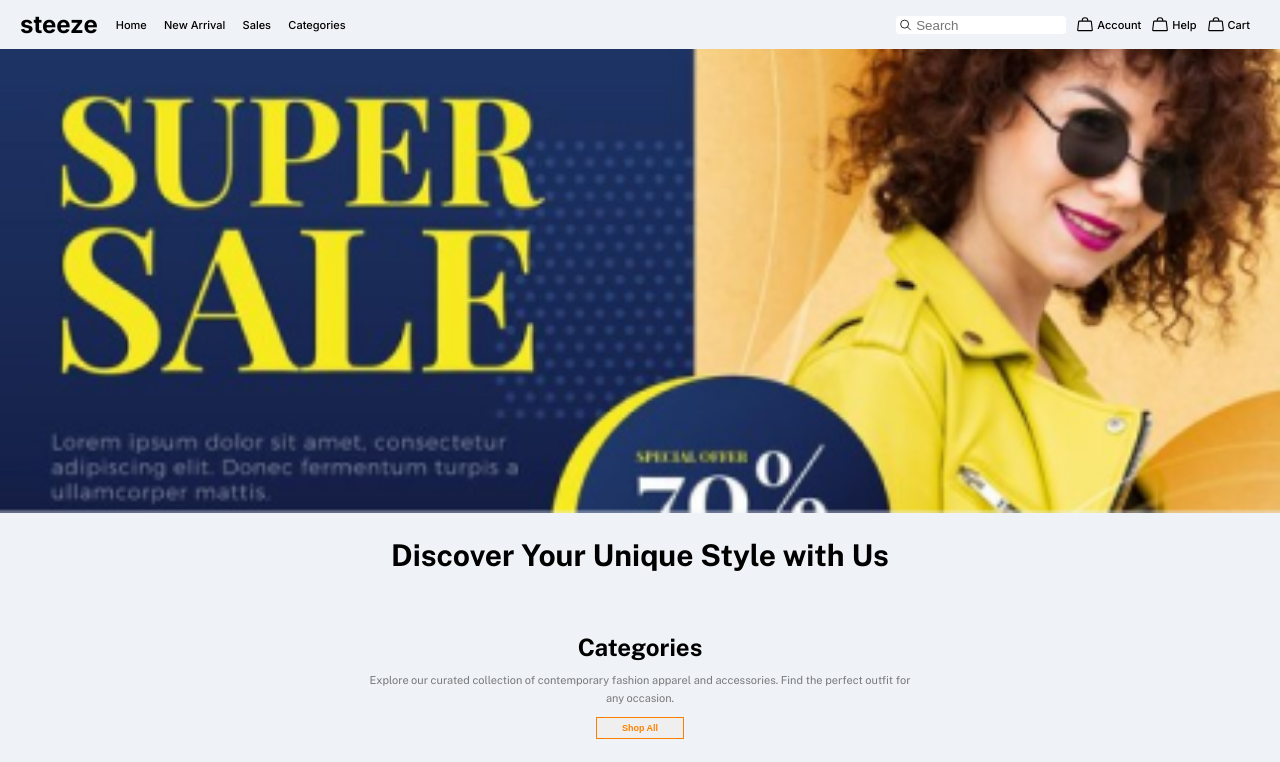
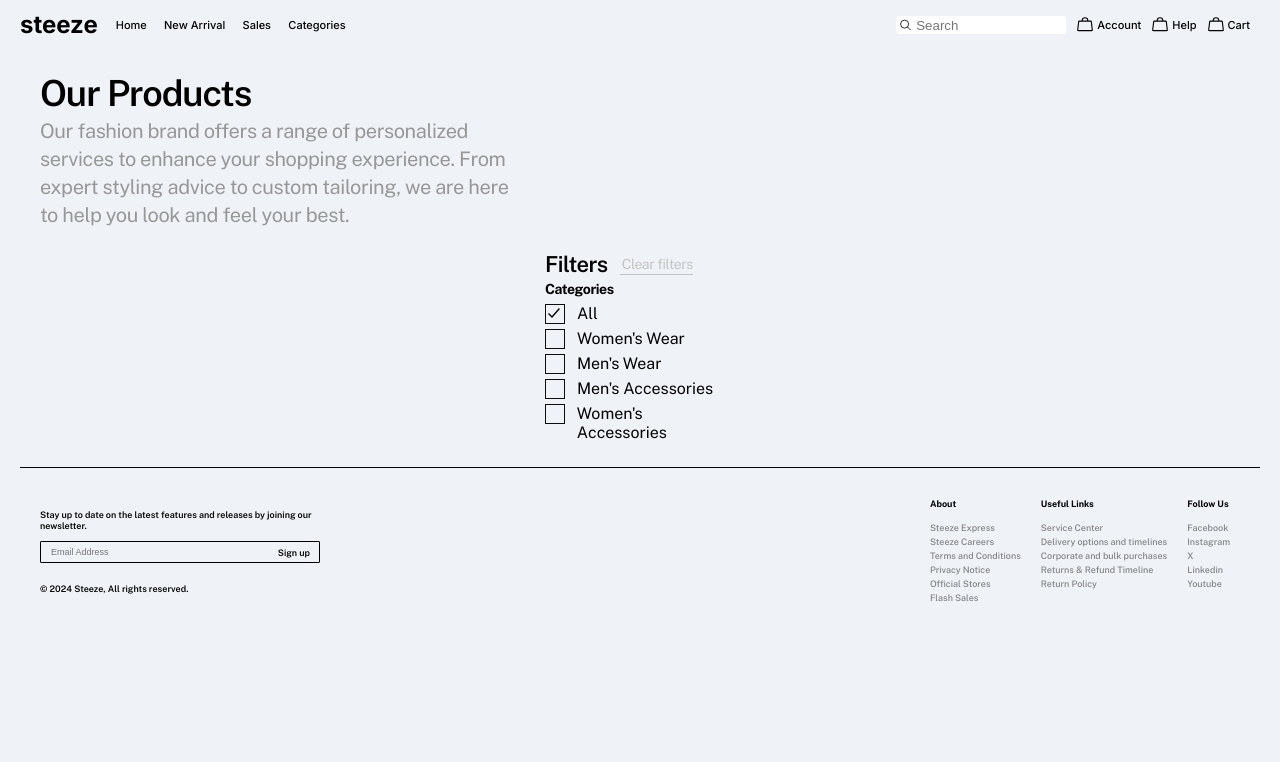
Before and after one commit to Ezedike-Evan/hng11-frontend-stage-2, a React (Vite) app: page /products in a window 1280 px wide. Shown: the top 762 px of the page. Built offline with nearby package versions, Linux system fonts and the light colour scheme; grey boxes are pictures that could not be loaded.

Commit message:
product page

```diff
--- a/package.json
+++ b/package.json
@@ -12,7 +12,9 @@
   "dependencies": {
     "react": "^18.3.1",
     "react-dom": "^18.3.1",
-    "react-icons": "^5.2.1"
+    "react-icons": "^5.2.1",
+    "react-router": "^6.24.1",
+    "react-router-dom": "^6.24.1"
   },
   "devDependencies": {
     "@types/react": "^18.3.3",
--- /dev/null
+++ b/src/component/product/products.css
@@ -0,0 +1,69 @@
+#products{
+    padding: 20px 40px;
+}
+#products .first-div{
+    max-width : 478px
+}
+#products p,
+#products h2,
+#products h4,
+#products h5{
+    font-family: Public Sans;
+}
+#products .first-div h2{
+    font-size: 36px;
+    font-weight: 600;
+    line-height: 48px;
+    letter-spacing: -0.03em;
+}
+#products .first-div p{
+    font-size: 20px;
+    font-weight: 400;
+    line-height: 28px;
+    letter-spacing: -0.4000000059604645px;
+    color: #979797;
+}
+#products .products{
+    display: flex;
+    justify-content: center;
+}
+#products .products .filter{
+    max-width: 190px;
+}
+#products .products .filter h4:first-child{
+    font-size: 22px;
+    font-weight: 600;
+    line-height: 30px;
+    width: 75px;
+    text-align: left;
+    letter-spacing: -0.550000011920929px;
+}
+#products .products .filter h4:last-child{
+    font-size: 14px;
+    font-weight: 400;
+    line-height: 20px;
+    color: #C4C4C4;
+    width: 73px;
+    border-bottom: 1px solid #C4C4C4;
+    letter-spacing: -0.4000000059604645px;
+    text-align: right;
+}
+#products .filter .categorie h5{
+    font-size: 14px;
+    font-weight: 700;
+    line-height: 20px;
+    letter-spacing: -0.4000000059604645px;
+}
+#products .filter .categorie ul{
+    gap: 5px;
+}
+#products .filter .categorie li{
+    display: flex;
+    margin: 5px 0;
+}
+#products .filter .categorie .check{
+    width: 20px;
+    height:20px;
+    margin-right: 12px;
+    border:1px solid #0D0D0D;
+}
--- /dev/null
+++ b/src/component/product/products.jsx
@@ -0,0 +1,62 @@
+import Footer from "../footer"
+import NavbarDesktop from "../navBardesktop"
+import NavbarMobile from "../navBarMobile"
+import { IoCheckmarkSharp } from "react-icons/io5";
+import "./products.css"
+
+const Products = ()=>{
+    return(
+        <div>
+            <NavbarDesktop />
+            <NavbarMobile />
+            <section id="products"  >
+                <div className="first-div">
+                    <h2>Our Products</h2>
+                    <p>
+                        Our fashion brand offers a range of personalized services to enhance your shopping experience.
+                        From expert styling advice to custom tailoring,
+                        we are here to help you look and feel your best.
+                    </p>
+                </div>
+                <div className="products">
+                    <div className="filter">
+                        <div style={{display:'flex', alignItems:'center'}}>
+                            <h4>Filters</h4>
+                            <h4>Clear filters</h4>
+                        </div>
+                        <div className="categorie">
+                            <h5>Categories</h5>
+                            <ul>
+                                <li>
+                                    <div  className="check">
+                                        <IoCheckmarkSharp />
+                                    </div>
+                                    <p>All</p>
+                                </li>
+                                <li>
+                                    <div  className="check"></div>
+                                    <p>Women's Wear</p>
+                                </li>
+                                <li>
+                                    <div  className="check"></div>
+                                    <p>Men's Wear</p>
+                                </li>
+                                <li>
+                                    <div  className="check"></div>
+                                    <p>Men's Accessories</p>
+                                </li>
+                                <li>
+                                    <div  className="check"></div>
+                                    <p>Women's Accessories</p>
+                                </li>
+                            </ul>
+                        </div>
+                    </div>
+                </div>
+            </section>
+            <Footer />
+        </div>
+    )
+}
+
+export default Products
--- a/src/main.jsx
+++ b/src/main.jsx
@@ -1,9 +1,24 @@
 import React from 'react'
 import ReactDOM from 'react-dom/client'
+import { createBrowserRouter , RouterProvider } from 'react-router-dom'
 import App from './App.jsx'
+import Products from './component/product/products.jsx'
+
+const router = createBrowserRouter([
+  {
+    path:'/',
+    element:<App />
+  },
+  {
+    path:'/products',
+    element:<Products />
+  }
+])
 
 ReactDOM.createRoot(document.getElementById('root')).render(
   <React.StrictMode>
-    <App />
+    <RouterProvider router={router}>
+      <App />
+    </RouterProvider>
   </React.StrictMode>,
 )
```
Also changed, not shown: 1 other file (tests, documents, lock files or other folders).
